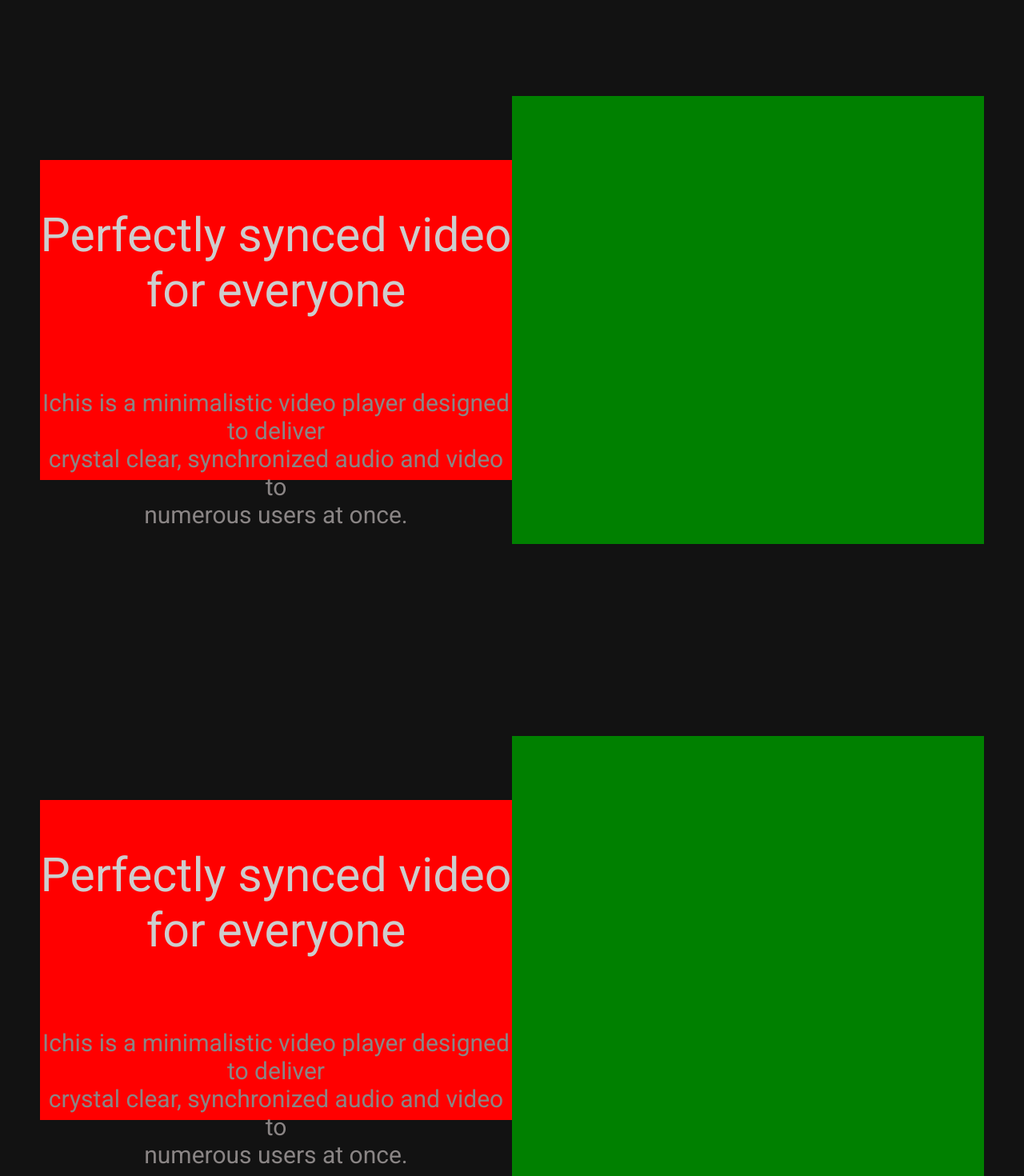
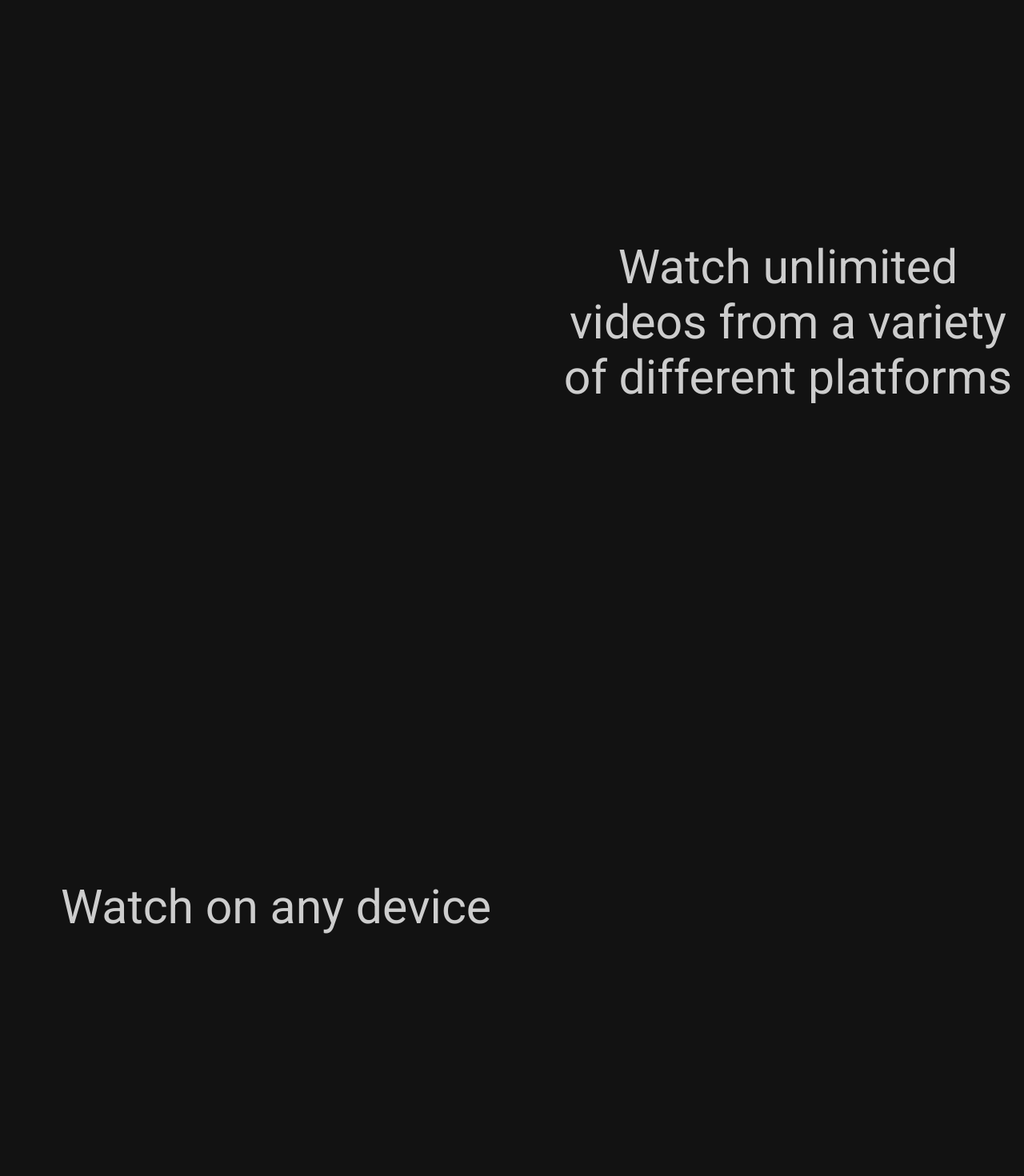
Before and after one commit to Tiqur/Ichis-Frontend, a React (Create React App) app in the folder ichis/: page / in a window 1280 px wide. Shown: the part 800-2270 px from the top of the page at 80% size. Built offline with nearby package versions, Linux system fonts and the light colour scheme.

Commit message:
Removed 'HeroContainer' Component

```diff
--- a/ichis/src/pages/HomePage.jsx
+++ b/ichis/src/pages/HomePage.jsx
@@ -15,11 +15,10 @@ const ContentBox = styled(FlexDiv)`
     flex-direction: column;
     position: sticky;
     top: 20px;
-    height: 50%;
+    height: 40%;
     width: 50%;
     margin-left: 50px;
     text-align: center;
-    background: red;
 `;
 
 
@@ -27,13 +26,13 @@ const ImageContainer = styled(FlexDiv)`
     height: 70%;
     width: 50%;
     margin-right: 50px;
-    background: green;
 `;
 
 
-const HeroContainer = (props) => {
+const HomePage = (props) => {
     return (
-        <HeightContainer>
+        <FlexDiv direction="column" >
+            <HeightContainer>
             <ContentBox>
                 <Text color='#CDCDCD' size='59px'>
                     Perfectly synced video for everyone
@@ -43,18 +42,25 @@ const HeroContainer = (props) => {
                 </Text>
             </ContentBox>
             <ImageContainer />
-        </HeightContainer>
-    )
-};
+            </HeightContainer>
 
+            <HeightContainer>
+            <ImageContainer />
+            <ContentBox>
+                <Text color='#CDCDCD' size='59px'>
+                    Watch unlimited videos from a variety of different platforms
+                </Text>
+            </ContentBox>
+            </HeightContainer>
 
-
-const HomePage = (props) => {
-    return (
-        <FlexDiv direction="column" >
-            <HeroContainer />
-            <HeroContainer />
-            <HeroContainer />
+            <HeightContainer>
+            <ContentBox>
+                <Text color='#CDCDCD' size='59px'>
+                    Watch on any device
+                </Text>
+            </ContentBox>
+            <ImageContainer />
+            </HeightContainer>
             <NavBar />
         </FlexDiv>
     )
```
